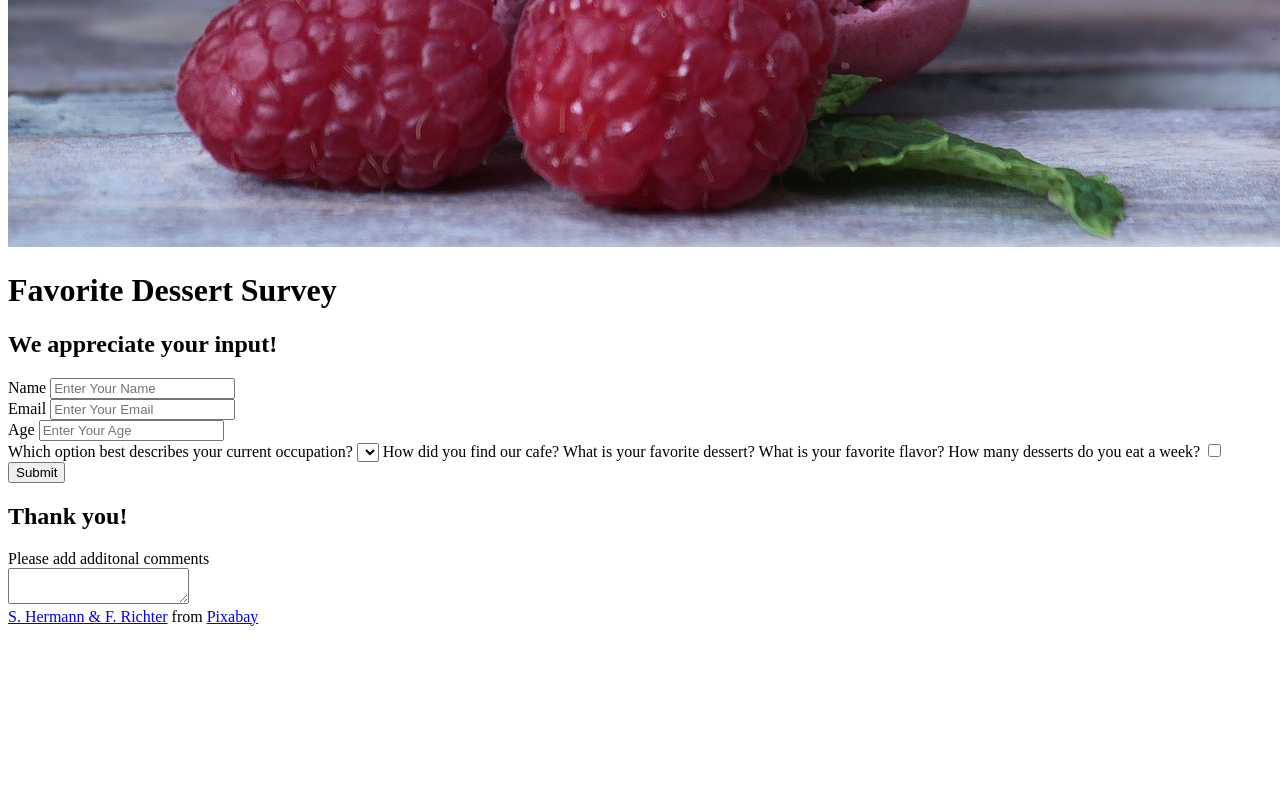
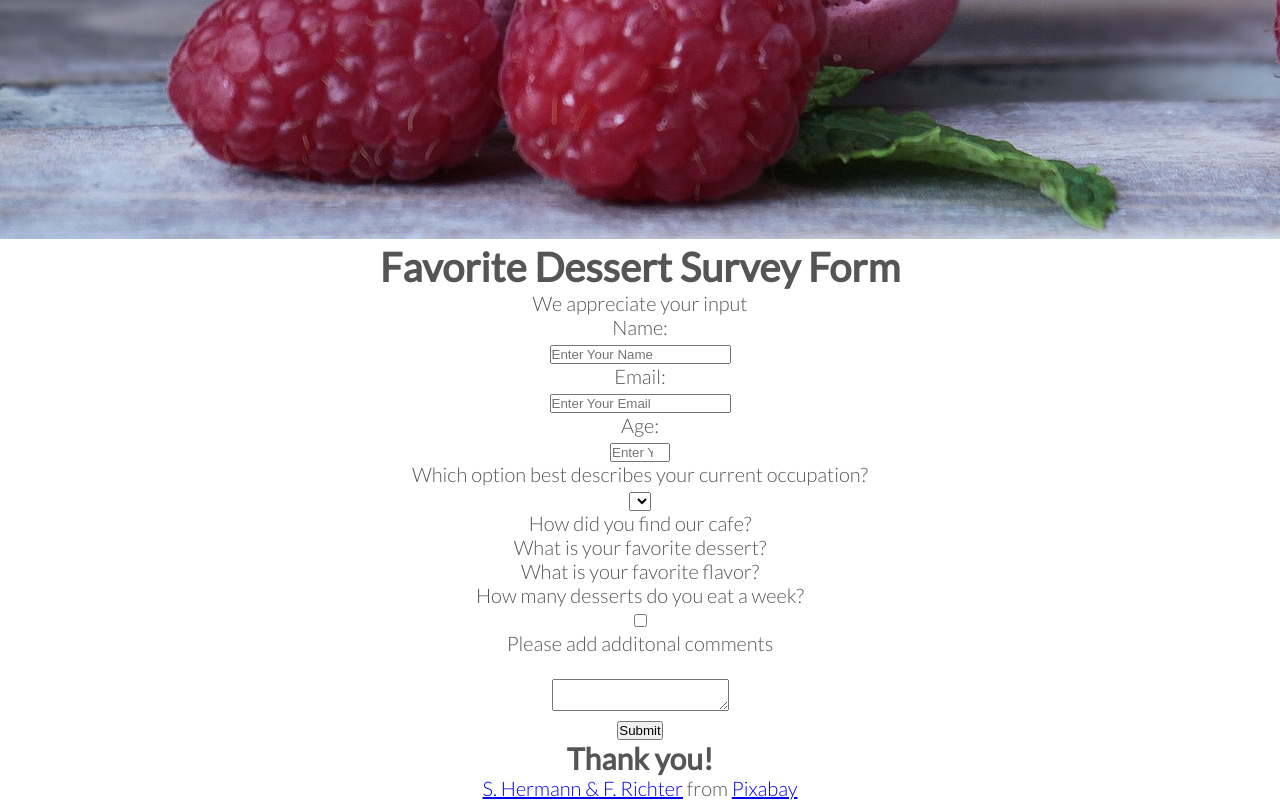
Before and after one commit to jcbhass/FCC-Form-, a website: page src/main/index.html in a window 1280 px wide. Shown: the part 914-1714 px from the top of the page. Before the commit the page ends 1548 px from the top, so only its background shows below. Drawn offline with Linux system fonts and the light colour scheme.

Commit message:
Added init

```diff
--- a/src/main/index.html
+++ b/src/main/index.html
@@ -1,9 +1,8 @@
 <!DOCTYPE html>
 <html lang="en">
 <head>
-    <link rel="stylesheet" type="text/css" href="styles.css">
-
-    <link href="http://fonts.googleapis.com/css?family=Lato:100,300,400,300italic" rel="stylesheet" type="text/css">
+    <link rel="stylesheet" type="text/css" href="../styles/style.css">
+    <link rel="stylesheet" type="text/css" href="http://fonts.googleapis.com/css?family=Lato:100,300,400,300italic">
     <meta charset="UTF-8">
     <meta name="viewport" content="width=device-width, initial-scale=1.0">
     <meta http-equiv="X-UA-Compatible" content="ie=edge">
@@ -11,31 +10,30 @@
 </head>
 <body>
     <script src="https://cdn.freecodecamp.org/testable-projects-fcc/v1/bundle.js"></script>
-    <div class="container">
-        <img src="styles/img/macarons-2548827_1920.jpg">
-        <h1 id="title">Favorite Dessert Survey</h1>
-        <h2>We appreciate your input!</h2>
-        <p id="description"></p>
+        <img src="../styles/img/macarons-2548827_1920.jpg">
+        <h1 id="title">Favorite Dessert Survey Form</h1>
+        <p id="description">We appreciate your input</p>
+        <div class="container">
+
         <form id="survey-form">
-            <label for="name" id="name-label">Name</label>
-            <input type="name" id="name" placeholder="Enter Your Name"></br>
-            <label for="email" id="email-label">Email</label>
+            <label for="name" id="name-label">Name:</label></br>
+            <input type="text" id="name" placeholder="Enter Your Name" required></br>
+            <label for="email" id="email-label">Email:</label></br>
             <input type="email" id="email" placeholder="Enter Your Email" required></br>
-            <label for="number" id="number-label">Age</label>
-            <input type="number" id="number" placeholder="Enter Your Age"></br>
-                        <!-- number validator -->
-
-            <label for="job" id="job-label">Which option best describes your current occupation?</label>
-            <select id="job"></select>
-            <label for="find" id="find-label">How did you find our cafe?</label>
-            <label for="desserts">What is your favorite dessert?</label>
-            <label for="flavor">What is your favorite flavor?</label>
-            <label for="amount">How many desserts do you eat a week?</label>
-            <input type="checkbox">
+            <label for="number" id="number-label">Age:</label></br>
+            <input type="number" id="number" placeholder="Enter Your Age" min="10" max="100" required></br>
+            <label for="job" id="job-label">Which option best describes your current occupation?</label></br>
+            <select id="job"></select></br>
+            <label for="find" id="find-label">How did you find our cafe?</label></br>
+            <label for="desserts">What is your favorite dessert?</label></br>
+            <label for="flavor">What is your favorite flavor?</label></br>
+            <label for="amount">How many desserts do you eat a week?</label></br>
+            <input type="checkbox"></br>
+            <div>Please add additonal comments</div></br>
+            <textarea></textarea></br>
             <input type="submit" value="Submit">
             <h2>Thank you!</h2>
-            <div>Please add additonal comments</div>
-            <textarea></textarea>
+
         </form>
 
 
--- a/src/main/styles/style.css
+++ b/src/styles/style.css
@@ -4,12 +4,12 @@
     box-sizing: border-box;
 }
 
-html {
+body {
     background-color: #fff;
     color: #555;
     font-family: 'Lato', 'Arial', 'sans-serif';
     font-weight: 300;
     font-size: 20px;
     text-rendering: optimizeLegibility;
-    text-align: center
+    text-align: center;
 }
```
Also changed, not shown: package.json (added, +23 -0 lines), src/styles/img/macarons-2548827_1920.jpg (renamed from src/main/styles/img/macarons-2548827_1920.jpg).
